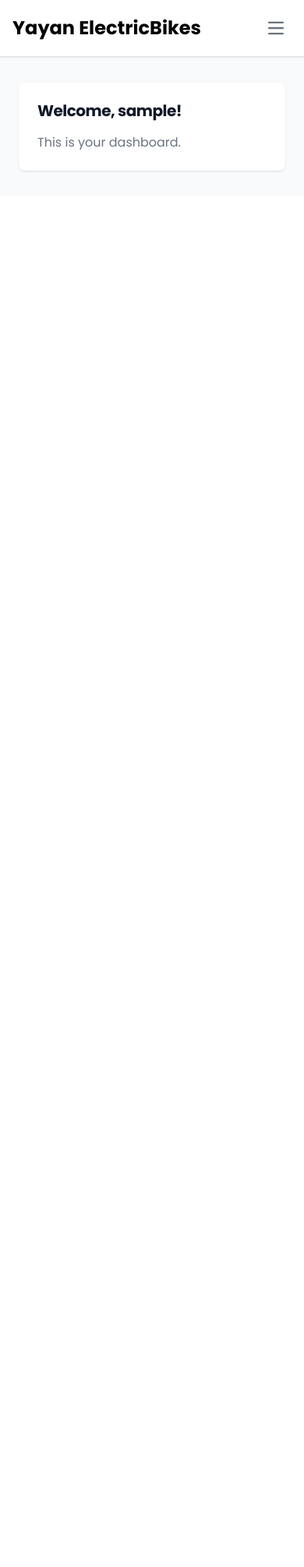
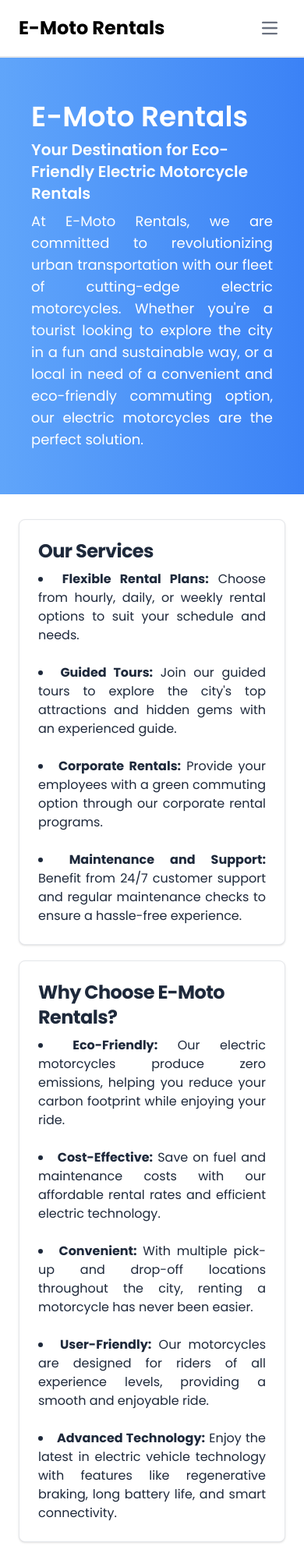
Before and after one commit to Ravsst2004/rental-motor-listrik, a PHP site: page /index.php in a window 390 px wide. Shown: the whole page at 78% size. Before the commit the page ends 221 px from the top, so only its background shows below. Run offline with PHP 8.4, Linux system fonts and the light colour scheme; the visitor is signed in with stand-in values (Sample User, id 1); style sheets or scripts are compiled from the project's sources; some libraries are stand-ins or nearby versions.

Commit message:
Home page adding some UI and Responsive @Ravsst2004

```diff
--- a/index.php
+++ b/index.php
@@ -4,7 +4,7 @@
 
 <?php require_once 'src/layouts/header.php'; ?>
 
-<?php if (isset($user)): ?>
+<!-- <?php if (isset($user)): ?>
   <section class="bg-gray-50">
     <div class="flex flex-col items-center justify-center px-6 py-8 mx-auto md:h-screen lg:py-0">
       <div class="w-full bg-white rounded-lg shadow md:mt-0 sm:max-w-md xl:p-0">
@@ -19,6 +19,74 @@
       </div>
     </div>
   </section>
-<?php endif; ?>
+<?php endif; ?> -->
+
+
+<div class="h-fit text-white">
+
+  <!-- FIRST CONTENT -->
+  <div class="flex w-full px-10 lg:px-20 py-14 items-center bg-gradient-to-r from-blue-400 to-blue-500 gap-x-20 ">
+    <div class="w-full xl:w-[60%] flex flex-col gap-y-2">
+      <h1 class="text-4xl font-semibold">E-Moto Rentals </h1>
+      <h3 class="text-xl font-semibold">Your Destination for Eco-Friendly Electric Motorcycle
+        Rentals</h3>
+      <p class="text-lg text-justify">At E-Moto Rentals, we are committed to revolutionizing urban transportation with
+        our
+        fleet
+        of cutting-edge
+        electric motorcycles. Whether you're a tourist looking to explore the city in a fun and sustainable way, or a
+        local in need of a convenient and eco-friendly commuting option, our electric motorcycles are the perfect
+        solution.</p>
+    </div>
+    <div class="hidden xl:flex w-[40%] items-center justify-center">
+      <img src="src/image/web-source/traveling.svg" alt="" width="80%">
+    </div>
+  </div>
+
+  <!-- SECOND CONTENT -->
+  <div class="flex gap-y-5 flex-col xl:flex-row justify-center w-full gap-x-6 px-6 py-8 mx-auto">
+    <div class="xl:w-[30%] h-full flex flex-col">
+      <div class="w-fit h-fit p-6 text-slate-800 bg-white border border-gray-200 rounded-lg shadow flex flex-col">
+        <h5 class="mb-2 text-2xl font-bold tracking-tight">Our Services</h5>
+        <ul class="flex-grow flex flex-col gap-y-6 list-disc list-inside font-normal text-justify text-slate-800">
+          <li><strong>Flexible Rental Plans:</strong> Choose from hourly, daily, or weekly rental options to suit
+            your schedule and needs.</li>
+          <li><strong>Guided Tours:</strong> Join our guided tours to explore the city's top attractions and hidden
+            gems with an experienced guide.</li>
+          <li><strong>Corporate Rentals:</strong> Provide your employees with a green commuting option through our
+            corporate rental programs.</li>
+          <li><strong>Maintenance and Support:</strong> Benefit from 24/7 customer support and regular maintenance
+            checks to ensure a hassle-free experience.</li>
+        </ul>
+      </div>
+    </div>
+    <div class="xl:w-[70%] h-full flex flex-col">
+      <div class="w-full h-fit p-6 text-slate-800 bg-white border border-gray-200 rounded-lg shadow flex flex-col">
+        <h5 class="mb-2 text-2xl font-bold tracking-tight">Why Choose E-Moto Rentals?</h5>
+        <ul class="flex-grow flex flex-col gap-y-6 list-disc list-inside font-normal text-justify text-slate-800">
+          <li><strong>Eco-Friendly:</strong> Our electric motorcycles produce zero emissions, helping you reduce your
+            carbon footprint while enjoying your ride.</li>
+          <li><strong>Cost-Effective:</strong> Save on fuel and maintenance costs with our affordable rental rates and
+            efficient electric technology.</li>
+          <li><strong>Convenient:</strong> With multiple pick-up and drop-off locations throughout the city, renting a
+            motorcycle has never been easier.</li>
+          <li><strong>User-Friendly:</strong> Our motorcycles are designed for riders of all experience levels,
+            providing a smooth and enjoyable ride.</li>
+          <li><strong>Advanced Technology:</strong> Enjoy the latest in electric vehicle technology with features like
+            regenerative braking, long battery life, and smart connectivity.</li>
+        </ul>
+      </div>
+    </div>
+  </div>
+
+
+
+
+
+
+</div>
+
+
+
 
 <?php require_once 'src/layouts/footer.php'; ?>
--- a/src/layouts/navbar.php
+++ b/src/layouts/navbar.php
@@ -11,16 +11,14 @@ $role = isset($_SESSION['role']) ? $_SESSION['role'] : null;
 if (isset($_POST['logout'])) {
   $User->logout();
 }
-
-
 ?>
 
 <nav class="bg-white border-gray-200 border-b-2">
-  <div class="max-w-screen-xl flex flex-wrap items-center justify-between mx-auto p-4">
+  <div class="max-w-screen-xl flex flex-wrap items-center justify-between mx-auto py-4 px-6 md:px-10 xl:px-0">
     <a href="#" class="flex items-center space-x-3 rtl:space-x-reverse">
-      <span class="self-center text-2xl font-bold whitespace-nowrap">Yayan ElectricBikes</span>
+      <span class="self-center text-2xl font-bold whitespace-nowrap">E-Moto Rentals</span>
     </a>
-    <button data-collapse-toggle="navbar-dropdown" type="button"
+    <button data-collapse-toggle="navbar-dropdown" type="button" id="navbar-dropdown-button"
       class="inline-flex items-center p-2 w-10 h-10 justify-center text-sm text-gray-500 rounded-lg md:hidden hover:bg-gray-100 focus:outline-none focus:ring-2 focus:ring-gray-200"
       aria-controls="navbar-dropdown" aria-expanded="false">
       <span class="sr-only">Open main menu</span>
@@ -31,7 +29,7 @@ if (isset($_POST['logout'])) {
     </button>
     <div class="hidden w-full md:block md:w-auto" id="navbar-dropdown">
       <ul
-        class="flex flex-col font-medium p-4 md:p-0 mt-4 border items-center border-gray-100 rounded-lg bg-gray-50 md:space-x-8 rtl:space-x-reverse md:flex-row md:mt-0 md:border-0 md:bg-white">
+        class="flex flex-col font-medium p-4 md:p-0 mt-4 border md:items-center border-gray-100 rounded-lg bg-gray-50 md:space-x-8 rtl:space-x-reverse md:flex-row md:mt-0 md:border-0 md:bg-white">
         <li>
           <a href="#" class="block py-2 px-3 text-white bg-blue-700 rounded md:bg-transparent md:text-blue-700 md:p-0"
             aria-current="page">Home</a>
@@ -94,9 +92,19 @@ if (isset($_POST['logout'])) {
 </nav>
 
 <script>
-  const dropdownNavbarLink = document.querySelector('#dropdownNavbarLink');
-  const dropdownNavbar = document.querySelector('#dropdownNavbar');
-  dropdownNavbarLink.addEventListener("click", () => {
-    dropdownNavbar.classList.toggle("hidden");
-  })
+  document.addEventListener("DOMContentLoaded", () => {
+    const dropdownNavbarLink = document.querySelector('#dropdownNavbarLink');
+    const dropdownNavbar = document.querySelector('#dropdownNavbar');
+    if (dropdownNavbarLink) {
+      dropdownNavbarLink.addEventListener("click", () => {
+        dropdownNavbar.classList.toggle("hidden");
+      });
+    }
+
+    const navbarDropdown = document.querySelector('#navbar-dropdown');
+    const navbarDropdownButton = document.querySelector('#navbar-dropdown-button');
+    navbarDropdownButton.addEventListener("click", () => {
+      navbarDropdown.classList.toggle("hidden");
+    });
+  });
 </script>
```
Also changed, not shown: src/image/web-source/traveling.svg (added).
